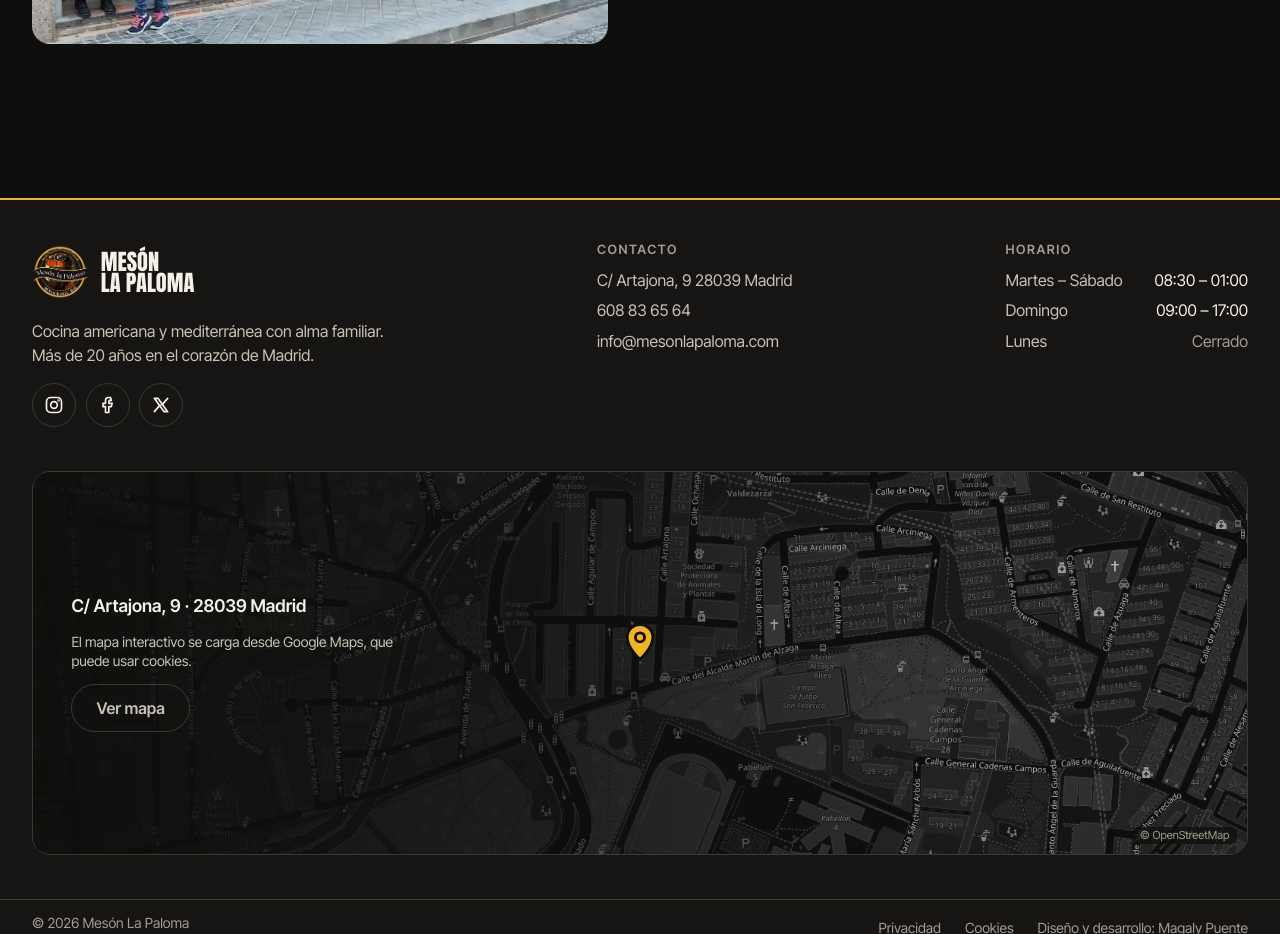
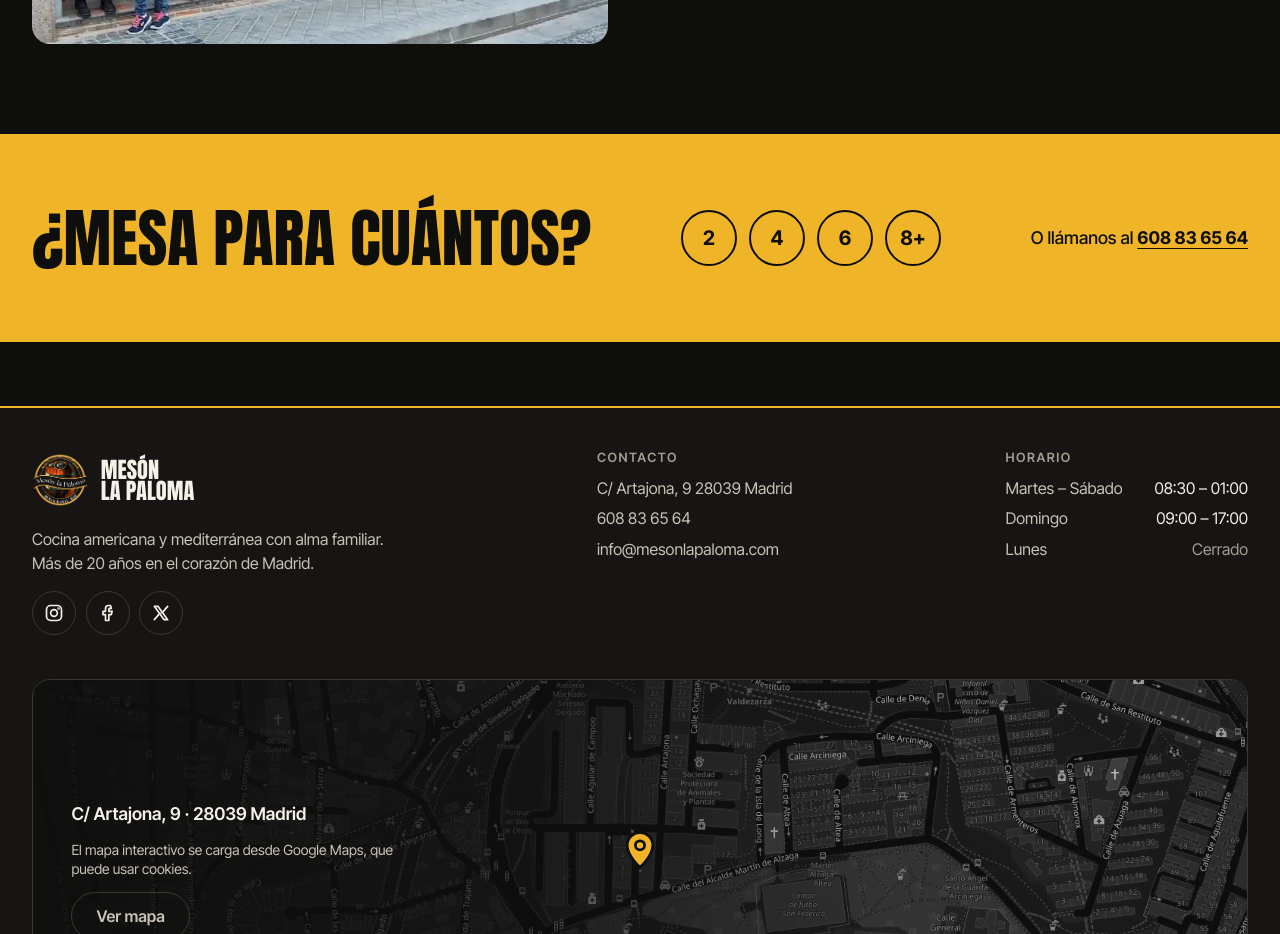
Before and after one commit to Magapp92/Meson_la_Paloma, a Next.js app in the folder frontend/: page / in a window 1280 px wide. Shown: the part 3340-4274 px from the top of the page. Built offline with nearby package versions, Linux system fonts and the light colour scheme.

Commit message:
Franja ¿Mesa para cuántos? al final de la portada
Franja mostaza con botones de 2, 4, 6 y 8+ personas (de momento llevan a la portada) y enlace para llamar.

```diff
--- a/frontend/views/home/home.css
+++ b/frontend/views/home/home.css
@@ -265,6 +265,83 @@
 }
 
 
+/* RESERVA */
+
+/* Franja mostaza a todo el ancho de la pantalla (el ancho máximo lo pone el Container de dentro) */
+.BookingBand{
+    padding-block: clamp(2.5rem, 6vw, 4.5rem);
+
+    background-color: var(--accent);
+
+    color: var(--bg);
+}
+
+/* Pregunta, números y teléfono en fila, bajando de línea si no caben */
+.BookingBand-inner{
+    display: flex;
+    flex-flow: row wrap;
+    justify-content: space-between;
+    align-items: center;
+    gap: 1.5rem 2.5rem;
+}
+
+/* La pregunta en grande con la fuente de títulos */
+.BookingBand-title{
+    font-family: var(--font-title);
+    font-size: clamp(2.25rem, 5.5vw, 4rem);
+    line-height: 1;
+    text-transform: uppercase;
+}
+
+/* Los números en fila */
+.BookingBand-sizes{
+    display: flex;
+    gap: .75rem;
+}
+
+/* Cada número es un círculo con borde oscuro que se rellena al pasar el ratón */
+.BookingBand-size{
+    min-width: 3.5rem;
+    min-height: 3.5rem;
+    border: 2px solid var(--bg);
+    border-radius: 50%;
+
+    display: grid;
+    place-items: center;
+
+    font-size: 1.25rem;
+    font-weight: 700;
+
+    transition: background .2s, color .2s;
+}
+.BookingBand-size:hover{
+    background-color: var(--bg);
+
+    color: var(--accent);
+}
+
+/* Al llegar con el teclado, un borde oscuro separado del círculo */
+.BookingBand-size:focus-visible{
+    outline: 2px solid var(--bg);
+    outline-offset: 3px;
+}
+
+/* Línea del teléfono */
+.BookingBand-phone{
+    font-size: 1.1rem;
+    font-weight: 500;
+    line-height: 1.4;
+}
+
+/* El número de teléfono subrayado para que se vea que se puede pulsar */
+.BookingBand-phoneLink{
+    font-weight: 700;
+    line-height: inherit;
+    text-decoration: underline;
+    text-underline-offset: .2em;
+}
+
+
 /* MÓVIL */
 
 /* En pantallas de 900px o menos la tira se desliza de lado: cada foto ocupa el 80% del ancho
--- a/frontend/views/home/home.jsx
+++ b/frontend/views/home/home.jsx
@@ -1,5 +1,6 @@
 
 import Image from 'next/image'
+import Link from 'next/link'
 import { Button } from '@components/button/button.jsx'
 import { CONTACT } from '@const/business.js'
 import { ROUTES } from '@const/routes.js'
@@ -32,6 +33,14 @@ const FEATURED_DISHES = Object.freeze([
     { name: 'Costillas asadas barbacoa + refresco' },
     { name: 'Chuletón' },
     { name: 'Tomahawk steak', note: 'Con patata americana y mazorca' }
+])
+
+/* Número de personas de los botones de "¿Mesa para cuántos?": el texto del botón y cómo se lee */
+const PARTY_SIZES = Object.freeze([
+    { text: '2', title: '2 personas' },
+    { text: '4', title: '4 personas' },
+    { text: '6', title: '6 personas' },
+    { text: '8+', title: '8 personas o más' }
 ])
 
 /* Portada de la web: lo que se ve en la ruta / */
@@ -142,6 +151,25 @@ export const Home = () => {
                     <Button href={ROUTES.HOME} variant="ghost" title="Ir a nosotros">Conócenos</Button>
                 </div>
             </section>
+            {/* En la sección de reserva agrupamos, en una franja mostaza a todo el ancho, la pregunta,
+            los botones con el número de personas y el teléfono */}
+            <section className="BookingBand">
+                <div className="Container BookingBand-inner">
+                    <h2 className="BookingBand-title">¿Mesa para cuántos?</h2>
+                    {/* De momento los números llevan a la portada: cuando creemos las reservas,
+                    abrirán el formulario con ese número de personas ya elegido */}
+                    <ul className="BookingBand-sizes">
+                        { PARTY_SIZES.map( size =>
+                            <li key={size.text}>
+                                <Link href={ROUTES.HOME} className="BookingBand-size" title={`Reservar mesa para ${ size.title }`}>{size.text}</Link>
+                            </li>
+                        )}
+                    </ul>
+                    <p className="BookingBand-phone">
+                        O llámanos al <a href={CONTACT.phoneHref} className="BookingBand-phoneLink" title="Llamar al mesón">{CONTACT.phone}</a>
+                    </p>
+                </div>
+            </section>
         </main>
     )
 }
```
